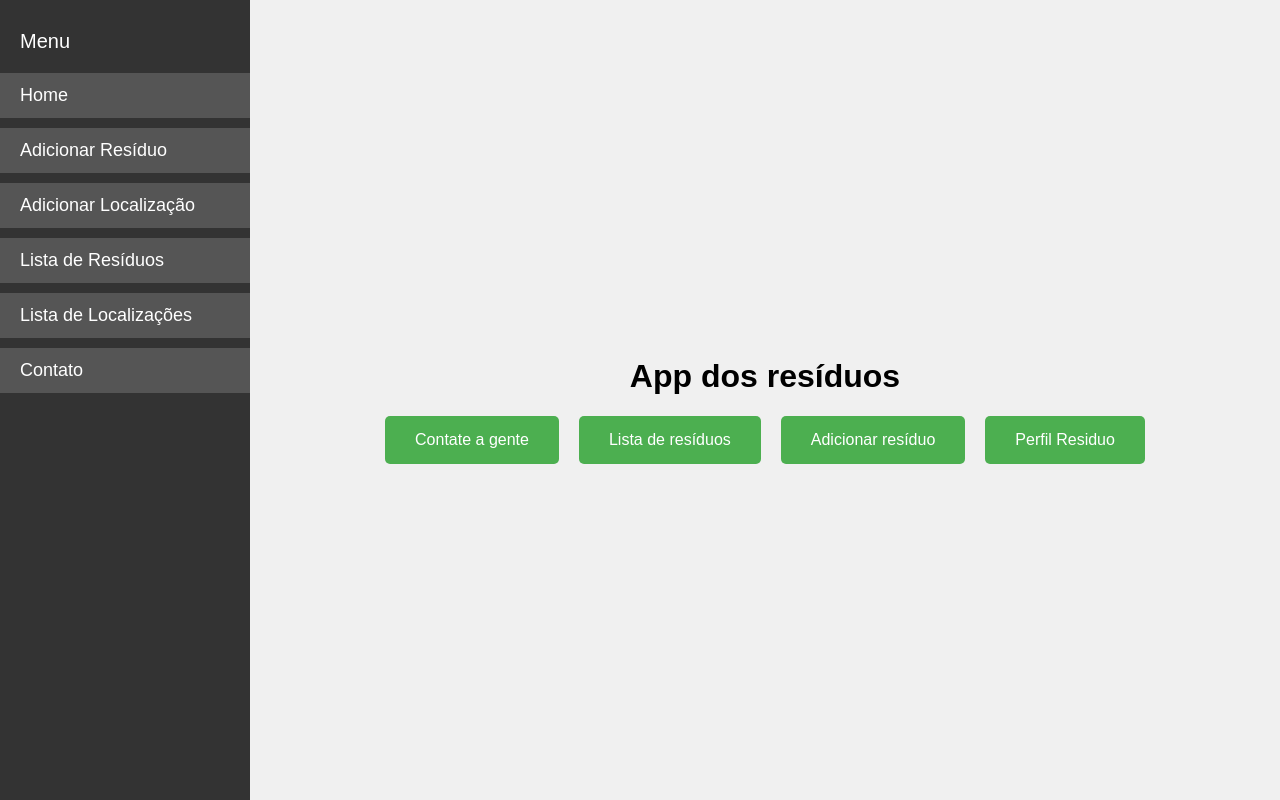
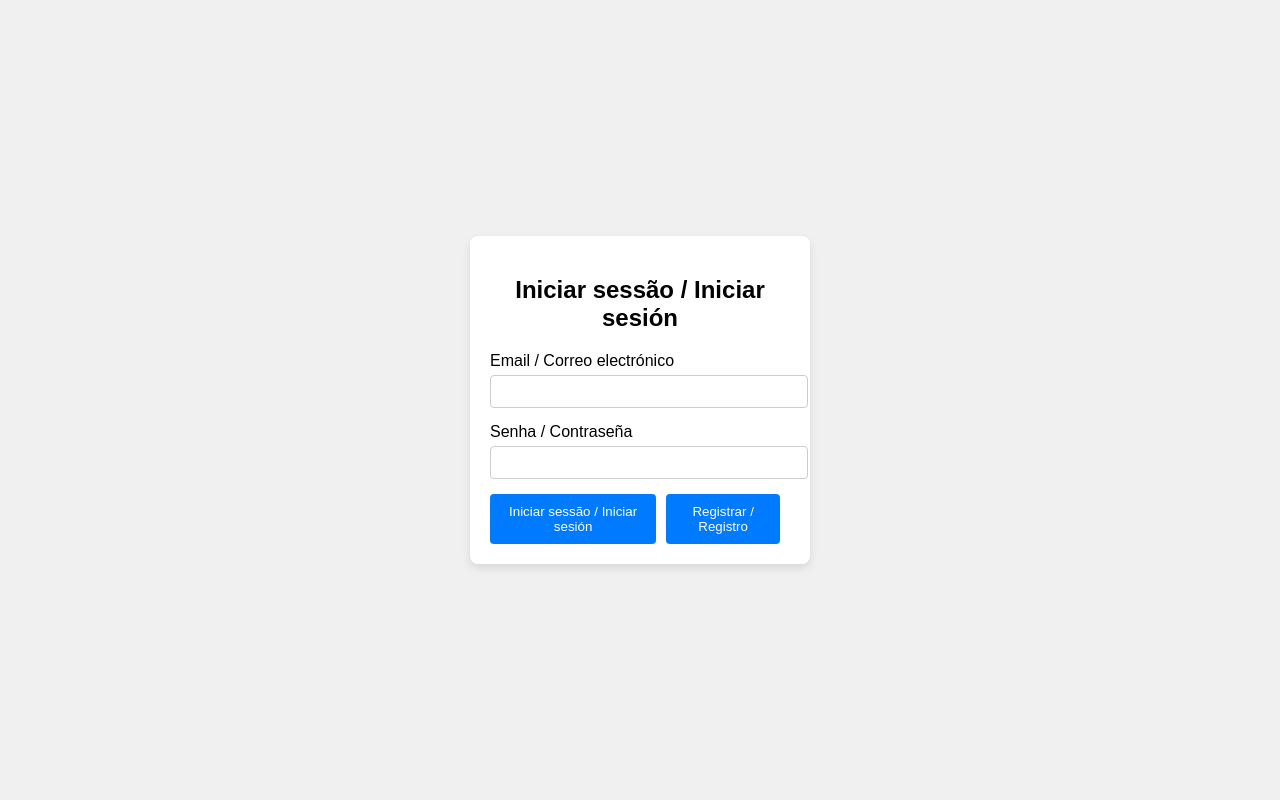
Before and after one commit to joaofrigo/projeto-de-software-2, a Django app: page / in a window 1280 px wide. Run offline with Django 5.2, Linux system fonts and the light colour scheme.

Commit message:
Novo login e senha nao funcional e delete de localizacao

```diff
--- /dev/null
+++ b/projeto_web_pc_residuos/templates/login.html
@@ -0,0 +1,96 @@
+<!DOCTYPE html>
+<html lang="es">
+<head>
+    <meta charset="UTF-8">
+    <meta name="viewport" content="width=device-width, initial-scale=1.0">
+    <title>Login</title>
+    <style>
+        body {
+            font-family: Arial, sans-serif;
+            display: flex;
+            justify-content: center;
+            align-items: center;
+            height: 100vh;
+            margin: 0;
+            background-color: #f0f0f0;
+        }
+        .container {
+            background-color: #ffffff;
+            padding: 20px;
+            border-radius: 8px;
+            box-shadow: 0 4px 8px rgba(0, 0, 0, 0.1);
+            width: 300px;
+        }
+        h2 {
+            text-align: center;
+            margin-bottom: 20px;
+        }
+        .form-group {
+            margin-bottom: 15px;
+        }
+        .form-group label {
+            display: block;
+            margin-bottom: 5px;
+        }
+        .form-group input {
+            width: 100%;
+            padding: 8px;
+            border: 1px solid #ccc;
+            border-radius: 4px;
+        }
+        .buttons {
+            display: flex;
+            justify-content: space-between;
+        }
+        .buttons button {
+            padding: 10px 15px;
+            border: none;
+            border-radius: 4px;
+            cursor: pointer;
+            background-color: #007bff;
+            color: #ffffff;
+            margin-right: 10px; /* Adiciona um espaço entre os botões */
+        }
+        .buttons button:hover {
+            background-color: #0056b3;
+        }
+        .register-button {
+            background-color: #28a745;
+            margin-right: 0; /* Remove qualquer margem adicional do botão de registro */
+        }
+        .register-button:hover {
+            background-color: #218838;
+        }
+        .error-message {
+            color: #d9534f;
+            text-align: center;
+            margin-bottom: 15px;
+        }
+    </style>
+</head>
+<body>
+    <div class="container">
+        <h2>Iniciar sessão / Iniciar sesión</h2>
+        {% if error_message %}
+            <div class="error-message">{{ error_message }}</div>
+        {% endif %}
+        <form method="POST" action="{% url 'login' %}">
+            {% csrf_token %}
+            <div class="form-group">
+                <label for="correo">Email / Correo electrónico</label>
+                <input type="email" id="correo" name="correo" required>
+            </div>
+            <div class="form-group">
+                <label for="password">Senha / Contraseña</label>
+                <input type="password" id="password" name="password" required>
+            </div>
+            <div class="buttons">
+                <button type="submit">Iniciar sessão / Iniciar sesión</button>
+                <a href="{% url 'registrar_usuario' %}">
+                    <button type="button" class="register-button">Registrar / Registro</button>
+                </a>
+            </div>
+        </form>
+    </div>
+</body>
+</html>
--- a/projeto_web_pc_residuos/templates/template_home.html
+++ b/projeto_web_pc_residuos/templates/template_home.html
@@ -93,7 +93,6 @@
             <a href="contato/" class="button">Contate a gente</a>
             <a href="{% url 'lista_de_residuos' %}" class="button">Lista de resíduos</a>
             <a href="{% url 'adicionar_residuo' %}" class="button">Adicionar resíduo</a>
-            <a href="perfil_residuo/" class="button">Perfil Residuo</a>
         </div>
     </div>
 
--- a/projeto_web_pc_residuos/urls.py
+++ b/projeto_web_pc_residuos/urls.py
@@ -4,7 +4,7 @@ from .views import *
 
 
 urlpatterns = [
-    path('', home_view, name='home'),
+    path('home', home_view, name='home'),
     path('exemplo/', exemplo_view, name='exemplo'),
     path('contato/', contato_view, name='contate_a_gente'),
     path('lista_residuos/', lista_residuos_view, name='lista_de_residuos'),
@@ -13,5 +13,8 @@ urlpatterns = [
     path('deletar_residuo/', deletar_residuo_view, name='deletar_residuo'),
     path('adicionar_localizacao/', adicionar_localizacao_view, name='adicionar_localizacao'),
     path('lista_localizacao/', lista_localizacao_view, name='lista_de_localizacoes'),
+    path('deleta_localizacao/', deletar_localizacao_view, name='deletar_localizacao'),
+    path('registrar_usuario/', registrar_usuario_view, name='registrar_usuario'),
+    path('', login_view, name='login'),
     #path('erro_conexao_mysql', erro_conexao_mysql_view, name='erro_conexao_mysql')
 ]
--- a/projeto_web_pc_residuos/views.py
+++ b/projeto_web_pc_residuos/views.py
@@ -6,6 +6,16 @@ from datetime import datetime
 import mysql.connector
 #import googlemaps
 
+def conexao(user, password):
+    try:
+        return mysql.connector.connect(
+            host='34.198.49.207',
+            user=user,
+            password=password,
+            database='residuos_mineros'
+        )
+    except mysql.connector.Error as e:
+        return HttpResponse(f"Erro na conexão com o banco de dados: {e}", status=500)
 
 def index(request):
     return HttpResponse("Olá, mundo. Esta é a página inicial do meu aplicativo.")
@@ -189,19 +199,74 @@ def adicionar_localizacao_view(request):
 
 
 def lista_localizacao_view(request):
-    conn = mysql.connector.connect(
-        host='34.198.49.207',
-        user='root',
-        password='Admin12345',
-        database='residuos_mineros'
-    )
-
+    conn = conexao(user='root', password='Admin12345')
     cursor = conn.cursor()
-
     cursor.execute("SELECT id_ubicaciones, nombre, coordenadas, descripcion, tipo_ubicacion, capacidad FROM ubicaciones")
     localizacoes = cursor.fetchall()
-
     cursor.close()
     conn.close()
+    return render(request, 'lista_localizacoes.html', {'localizacoes': localizacoes})
 
-    return render(request, 'lista_localizacoes.html', {'localizacoes': localizacoes})
+def deletar_localizacao_view(request):
+    if request.method == 'POST':
+        id_localizacao = request.POST.get('id')
+
+        conn = conexao(user='root', password='Admin12345')
+        cursor = conn.cursor()
+
+        sql = "DELETE FROM ubicaciones WHERE id_ubicaciones = %s"
+        cursor.execute(sql, (id_localizacao,))
+        conn.commit()
+
+        cursor.close()
+        conn.close()
+
+    return redirect('lista_de_localizacoes')
+
+
+def registrar_usuario_view(request):
+    if request.method == 'POST':
+        nombre = request.POST.get('nombre')
+        correo = request.POST.get('correo')
+        password = request.POST.get('password')
+        rol = request.POST.get('rol')
+        fecha_creacion = datetime.now()
+
+        conn = conexao(user='root', password='Admin12345') # usuario padrão por enquanto
+        cursor = conn.cursor()
+        values = (nombre, correo, password, rol, fecha_creacion)
+        sql = """
+             INSERT INTO usuarios (nombre, correo, password, rol, fecha_creacion)
+             VALUES (%s, %s, %s, %s, %s)
+             """
+        cursor.execute(sql, values)
+        conn.commit()
+        cursor.close()
+        conn.close()
+
+        return redirect('/')
+    else:
+        return render(request, 'registrar_usuario.html')
+
+def login_view(request):
+    if request.method == 'POST':
+        correo = request.POST.get('correo')
+        password = request.POST.get('password')
+
+        conn = conexao(user='root', password='Admin12345')
+        cursor = conn.cursor()
+        sql = """
+            SELECT * FROM usuarios WHERE correo = %s AND password = %s
+        """
+        values = (correo, password)
+        cursor.execute(sql, values)
+        usuario = cursor.fetchall()
+        cursor.close()
+        conn.close()
+
+        if usuario:
+            return render(request, 'template_home.html')
+        else:
+            return render(request, 'login.html', {'error_message': 'El correo o la contraseña son incorrectos. / O email ou a senha estão incorretos'})
+    else:
+        return render(request, 'login.html')
```
Also changed, not shown: projeto_web_pc_residuos/templates/lista_localizacoes.html (+5 -6 lines), projeto_web_pc_residuos/templates/registrar_usuario.html (added, +93 -0 lines), tempCodeRunnerFile.py (+6 -1 lines), teste_conexao.py (+16 -0 lines).
